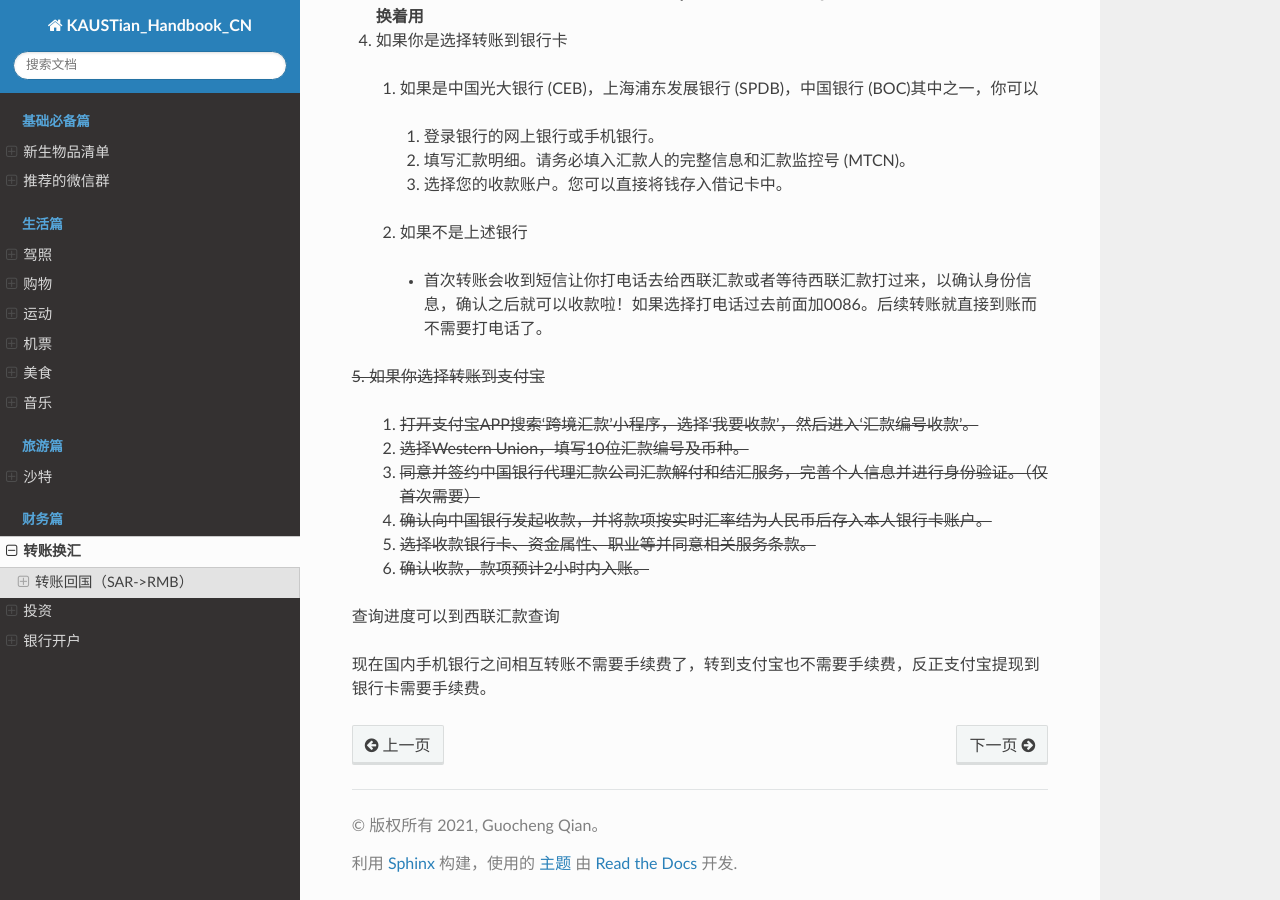
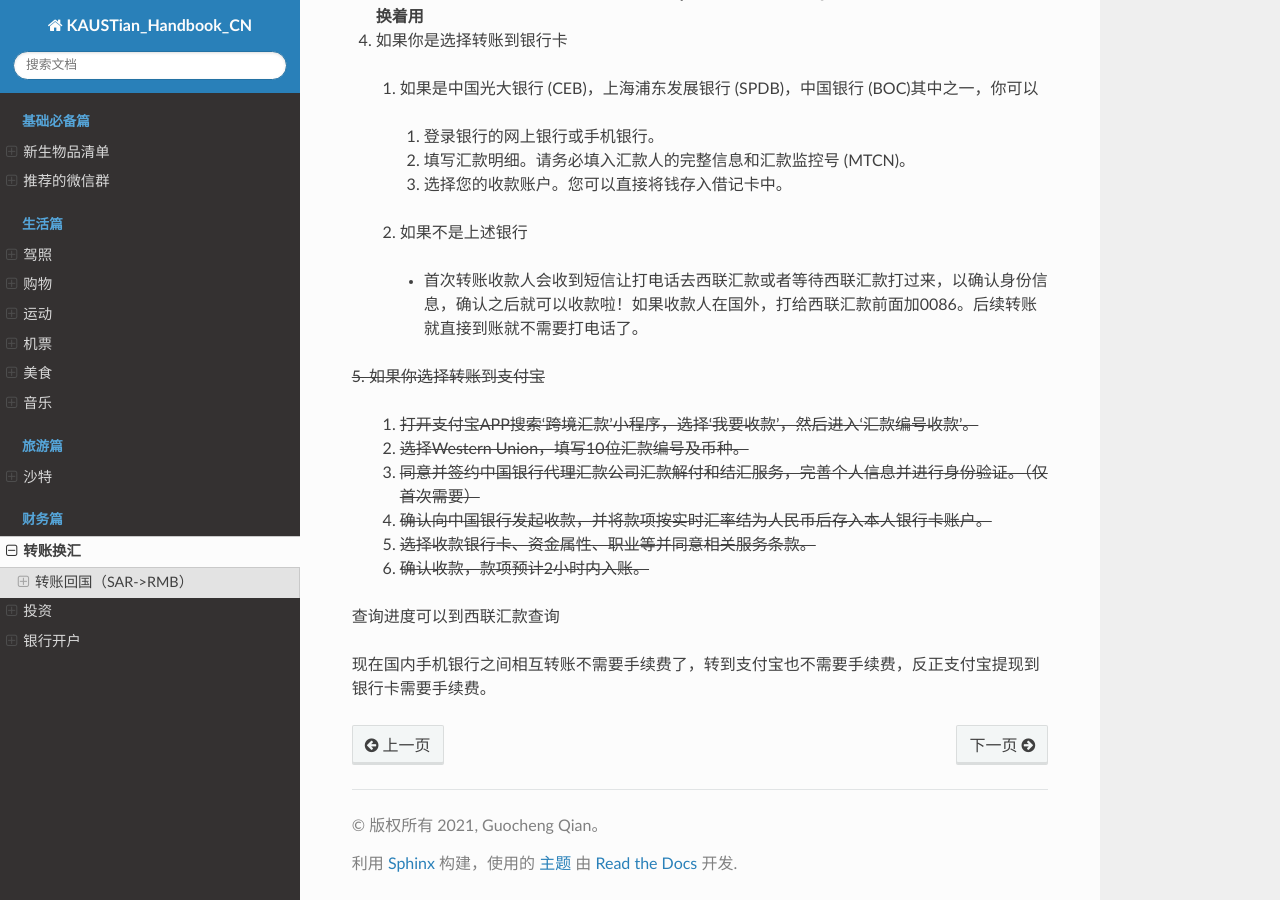
Before and after one commit to guochengqian/KAUSTian_Handbook_CN, a Sphinx documentation site: the page built from docs/content/finance/transfer.rst, in a window 1280 px wide and 900 px high, scrolled down 1384 px. Built offline with Sphinx 7.4.7 and the Read the Docs theme 2.0.0, drawn with Linux system fonts in a browser that asks for light colours.

Commit message:
modified process about stc pay

```diff
--- a/docs/content/finance/transfer.rst
+++ b/docs/content/finance/transfer.rst
@@ -63,7 +63,7 @@ stc pay 的交易成本比直接电汇要低，单次20sar的汇费比银行的4
 
   2. 如果不是上述银行
 
-    * 首次转账会收到短信让你打电话去给西联汇款或者等待西联汇款打过来，以确认身份信息，确认之后就可以收款啦！如果选择打电话过去前面加0086。后续转账就直接到账而不需要打电话了。
+    * 首次转账收款人会收到短信让打电话去西联汇款或者等待西联汇款打过来，以确认身份信息，确认之后就可以收款啦！如果收款人在国外，打给西联汇款前面加0086。后续转账就直接到账就不需要打电话了。
 
 
 `<S>`
```
